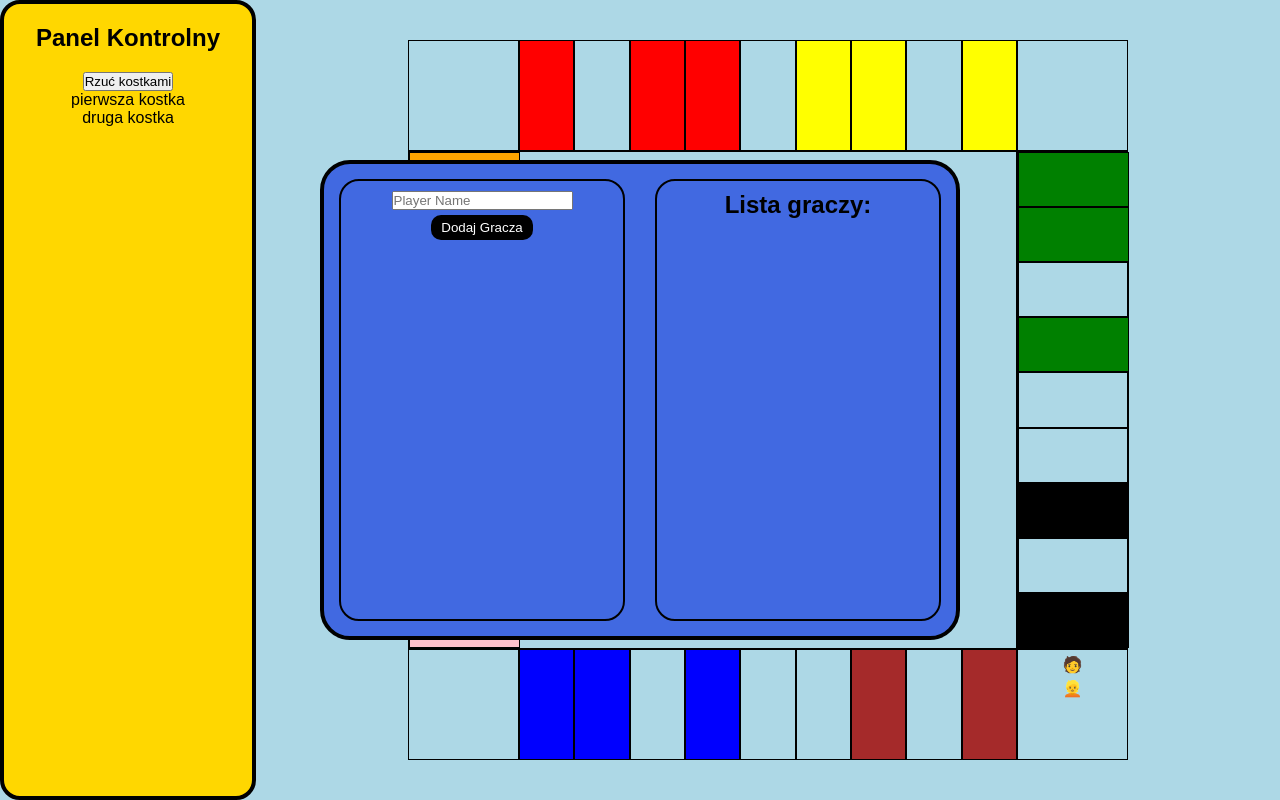
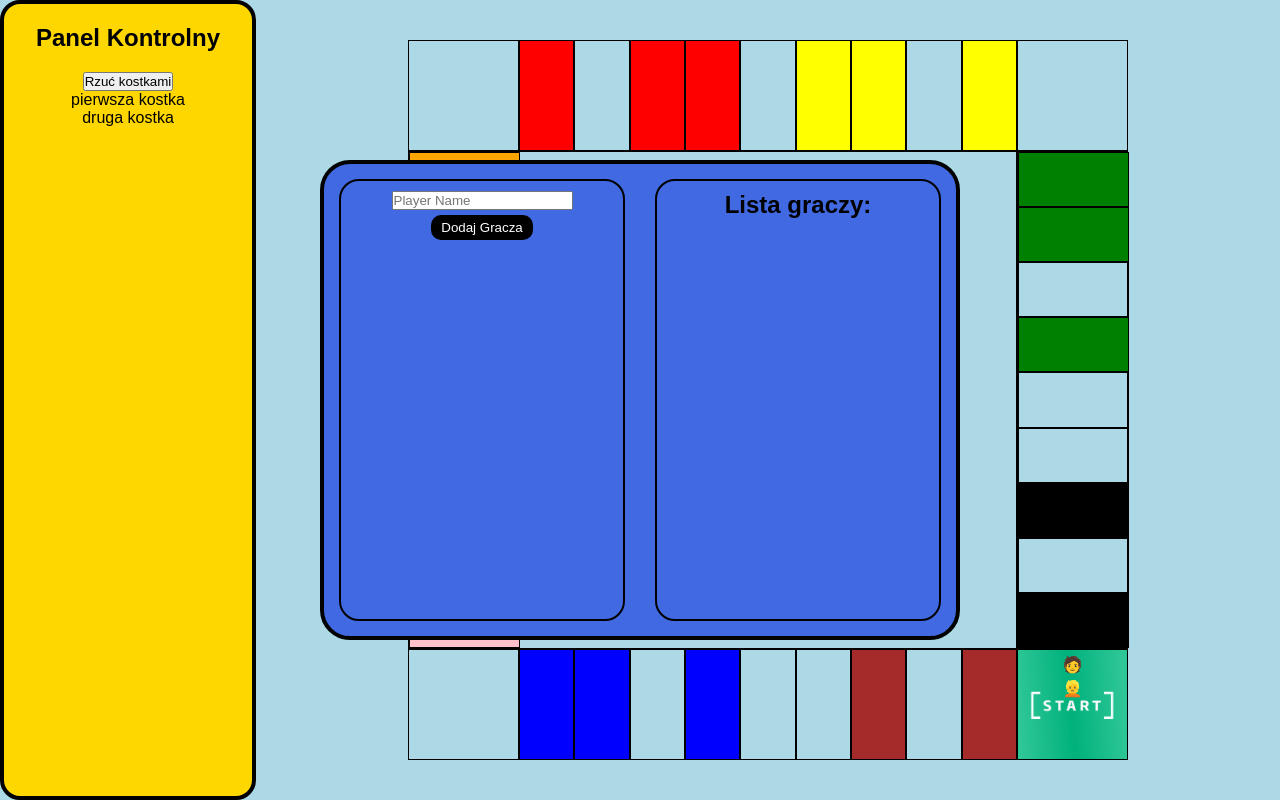
Before and after one commit to lokers778/CC.Monopoly, a website built with webpack: page index.html in a window 1280 px wide. Built offline with nearby package versions, Linux system fonts and the light colour scheme; files whose address does not match are found by name.

Commit message:
Fix import of start field img

```diff
--- a/scss/_fields.scss
+++ b/scss/_fields.scss
@@ -1,4 +1,4 @@
 .go {
-  background-image: url('../static/StartField.png');
-  background-size: 'cover';
+  background-image: url('/static/StartField.png');
+  background-size: contain;
 }
--- a/scss/index.scss
+++ b/scss/index.scss
@@ -2,3 +2,4 @@
 @import 'newGame';
 @import 'controlPanel';
 @import 'board';
+@import 'fields';
```
